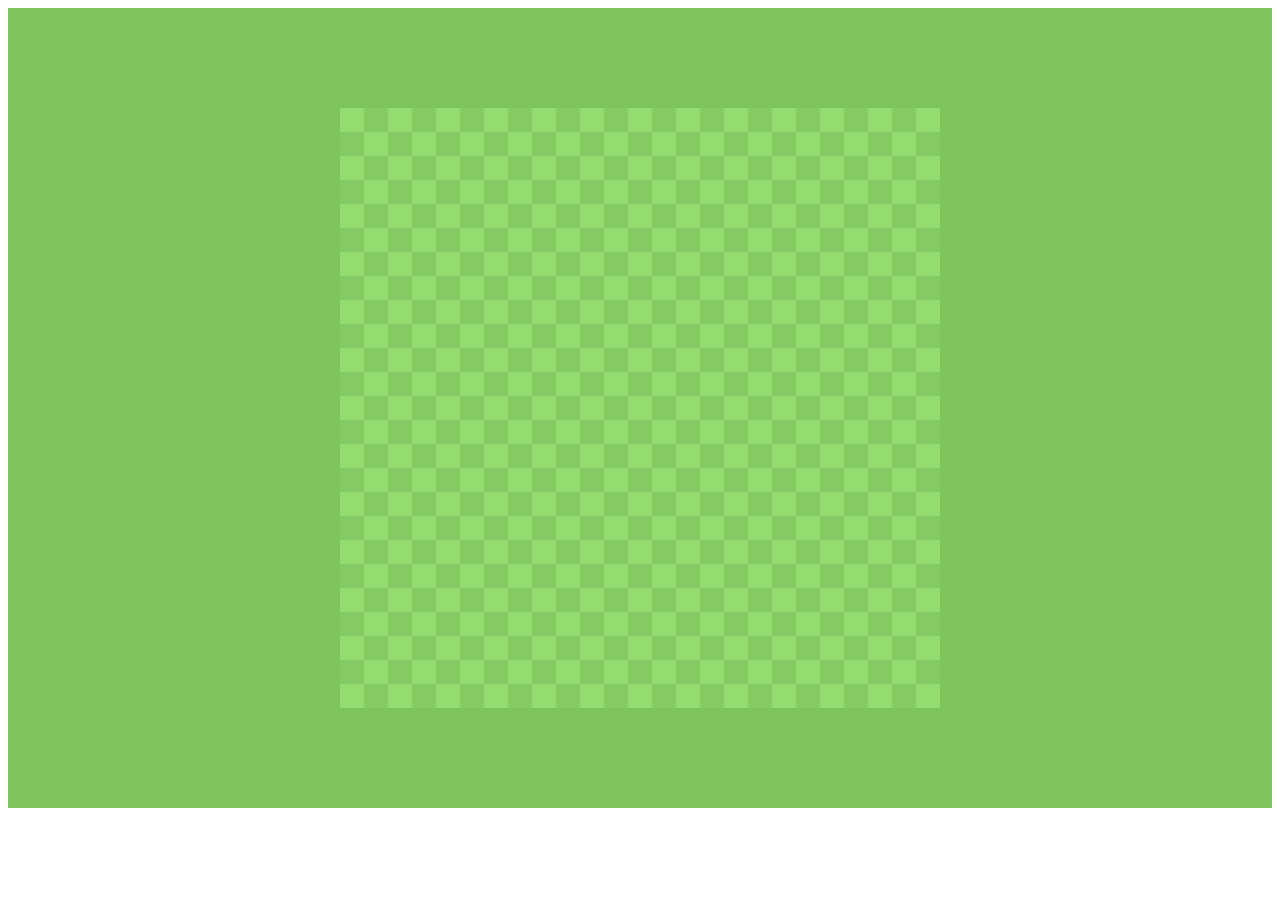
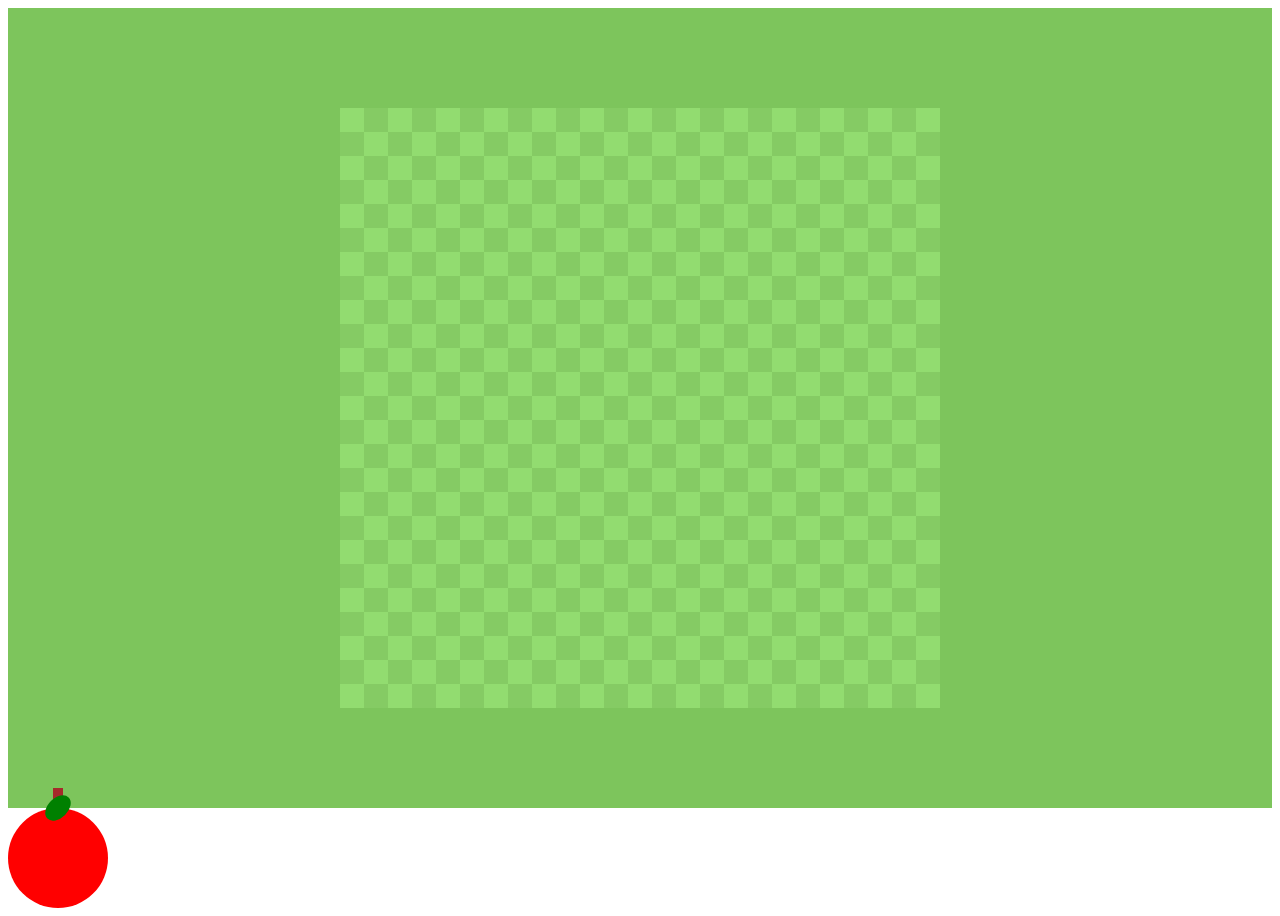
Before and after one commit to KathCris/SnakeGame, a Nuxt app: page / in a window 1280 px wide. Before the commit the page ends 816 px from the top, so only its background shows below. Built offline with nearby package versions, Linux system fonts and the light colour scheme.

Commit message:
[Style] create apply test and start to function processingGame

```diff
--- a/components/BoardGame.vue
+++ b/components/BoardGame.vue
@@ -6,6 +6,11 @@
       ref="board"
       :style="{ backgroundColor: bgColorRefBoard }"
     />
+  </div>
+  <div class="apple">
+    <div class="apple-body"></div>
+    <div class="apple-leaf"></div>
+    <div class="apple-stem"></div>
   </div>
 </template>
 
@@ -19,7 +24,14 @@ export default{
       bgColorRefBoard: ref('green'),
       sizeSquares: 24,
       qtdSquares: 30,
-      snakeTrail: [],
+      snakeTrail: 0,
+      // snakeTrail: [],
+      snakeTrailX: 10,
+      snakeTrailY: 10,
+      AppleX: 10,
+      AppleY: 10,
+      speedX: 0,
+      speedY: 0,
     }
   },
 
@@ -38,8 +50,9 @@ export default{
   // Methods
   methods: {
     createBoard () {
-      const refBoard = this.$refs.board as HTMLCanvasElement;
-      const ctx = refBoard?.getContext('2d');
+      this.snakeTrail = 5
+      const refBoard = this.$refs.board as HTMLCanvasElement
+      const ctx = refBoard?.getContext('2d')
 
       if (ctx) {
         const size = this.sizeSquares;
@@ -47,20 +60,66 @@ export default{
 
         for (let row = 0; row < qtdSquares; row++) {
           for (let col = 0; col < qtdSquares; col++) {
-            const x = col * size;
-            const y = row * size;
+            const x = col * size
+            const y = row * size
 
             if ((row + col) % 2 === 0) {
-              ctx.fillStyle = '#92DC70'; // Light
+              ctx.fillStyle = '#92DC70' // Light
             } else {
-              ctx.fillStyle = '#85CB64'; // Dark
+              ctx.fillStyle = '#85CB64' // Dark
             }
 
-            ctx.fillRect(x, y, size, size);
+            ctx.fillRect(x, y, size, size)
           }
         }
+      }
+    },
+
+    processingGame () {
+      this.snakeTrailX = this.speedX
+      this.snakeTrailY = this.speedY
+
+      if(this.snakeTrailX < 0) {
+        // this.endGame()
       }
     }
   },
 };
 </script>
+
+
+<style scoped>
+.apple {
+  position: relative;
+  width: 100px;
+  height: 100px;
+}
+
+.apple-body {
+  width: 100%;
+  height: 100%;
+  background: red;
+  border-radius: 50%;
+}
+
+.apple-leaf {
+  width: 30px;
+  height: 20px;
+  background: green;
+  border-radius: 50%;
+  position: absolute;
+  top: -10px;
+  left: 35px;
+  transform: rotate(-45deg);
+  z-index: 20;
+}
+
+.apple-stem {
+  width: 10px;
+  height: 20px;
+  background: brown;
+  position: absolute;
+  top: -20px;
+  left: 45px;
+}
+</style>
```
